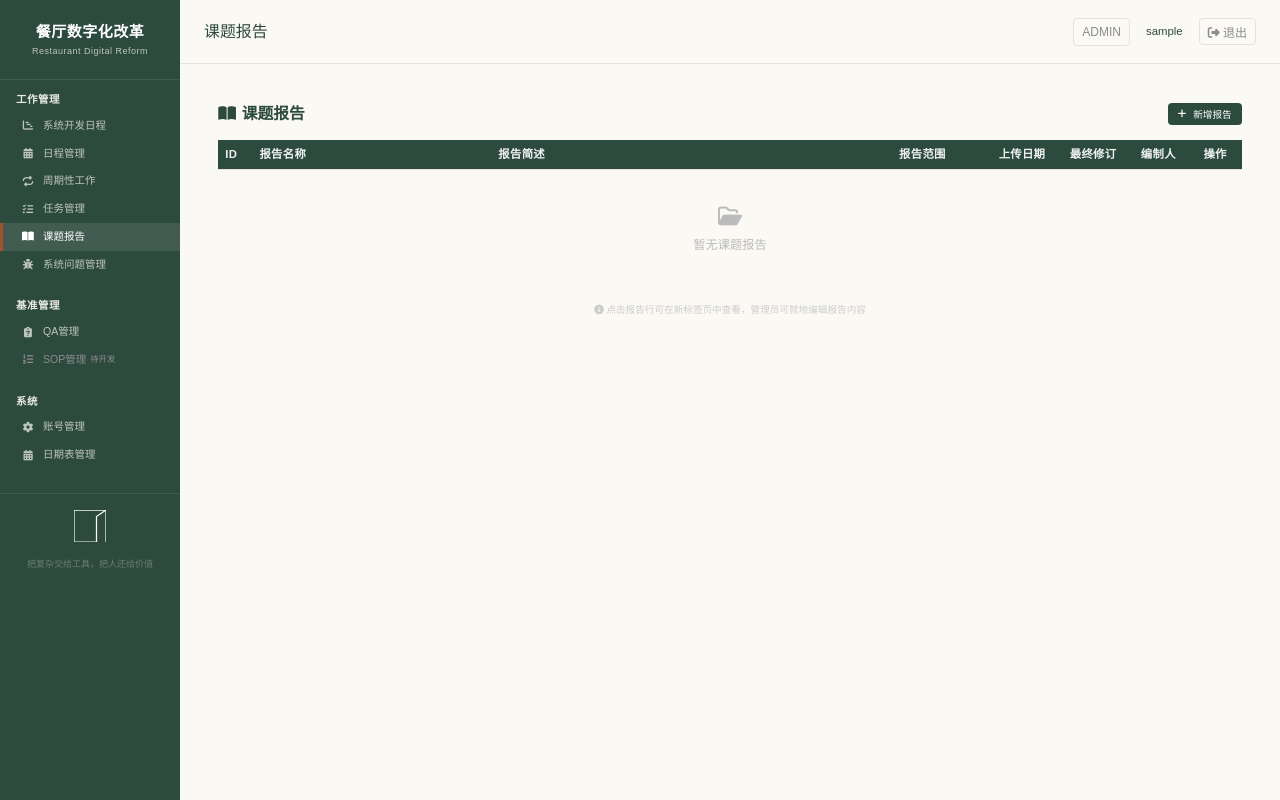
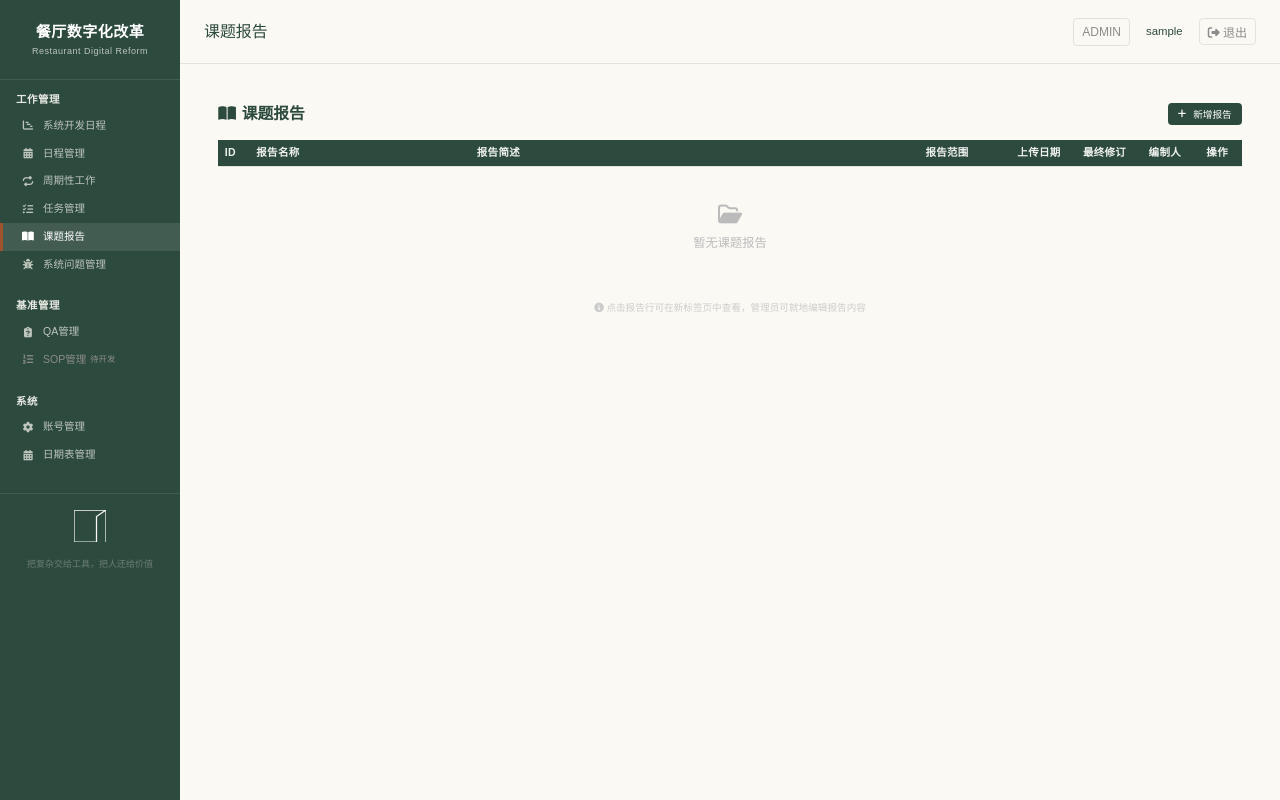
Before and after one commit to kay200283/P032-restaurant-digital-reform, a Flask app: page /work-mgmt/topic-report in a window 1280 px wide. Run offline with Flask 3, Linux system fonts and the light colour scheme; the visitor is signed in with stand-in values (Sample User, id 1); data that the repository does not hold is empty; some web fonts are replaced.

Commit message:
style(report): 列表字号整体下调一档

```diff
--- a/templates/work_topic_report.html
+++ b/templates/work_topic_report.html
@@ -5,8 +5,8 @@
 <style>
 .tr-wrap { max-width: 1400px; margin: 0 auto; }
 .tr-table { width: 100%; border-collapse: collapse; table-layout: fixed; }
-.tr-table th, .tr-table td { padding: 0.5em 0.625em; text-align: left; font-size: 0.875rem; overflow: hidden; text-overflow: ellipsis; white-space: nowrap; }
-.tr-table th { color: rgba(255,255,255,0.92); font-weight: 600; border-bottom: 1px solid var(--brand-border); font-size: 0.8125rem; }
+.tr-table th, .tr-table td { padding: 0.5em 0.625em; text-align: left; font-size: 0.8125rem; overflow: hidden; text-overflow: ellipsis; white-space: nowrap; }
+.tr-table th { color: rgba(255,255,255,0.92); font-weight: 600; border-bottom: 1px solid var(--brand-border); font-size: 0.75rem; }
 .tr-table tbody tr { border-bottom: 1px solid var(--brand-border); cursor: pointer; }
 .tr-table tbody tr:hover { background: rgba(45,74,62,0.04); }
 .tr-table td.tr-title { font-weight: 600; color: var(--brand-primary); white-space: normal; word-break: break-all; line-height: 1.5; }
@@ -27,8 +27,8 @@
   .tr-table tr { padding: 0.75em 0.875em; }
   .tr-table td { padding: 0.125em 0; white-space: normal; overflow: visible; text-overflow: clip; line-height: 1.5 }
   .tr-table td.tr-id, .tr-table td:nth-child(5), .tr-table td:nth-child(6) { display:none }
-  .tr-title { font-size: 0.9375rem }
-  .tr-desc { font-size: 0.78125rem; color: #999 }
+  .tr-title { font-size: 0.875rem }
+  .tr-desc { font-size: 0.75rem; color: #999 }
   .tr-op button { padding: 0.25em 0.75em; }
 }
 </style>
```
